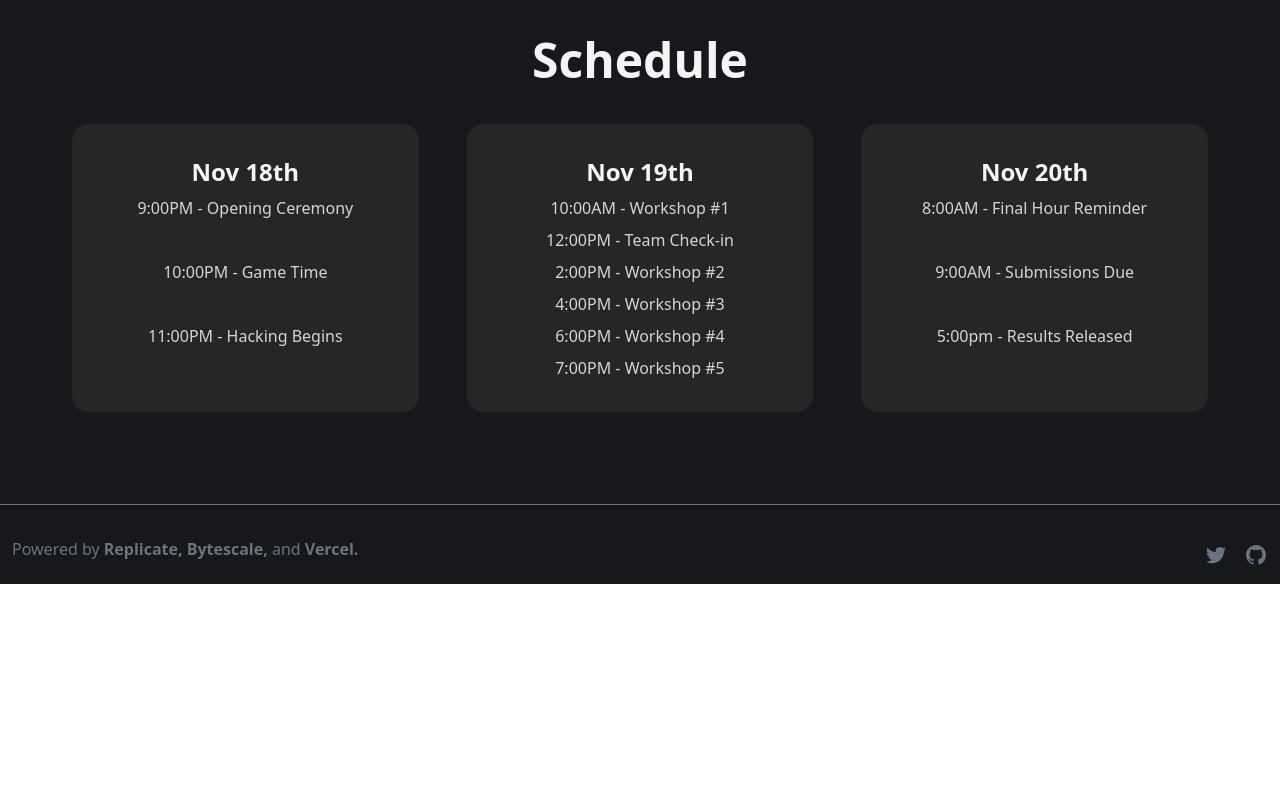
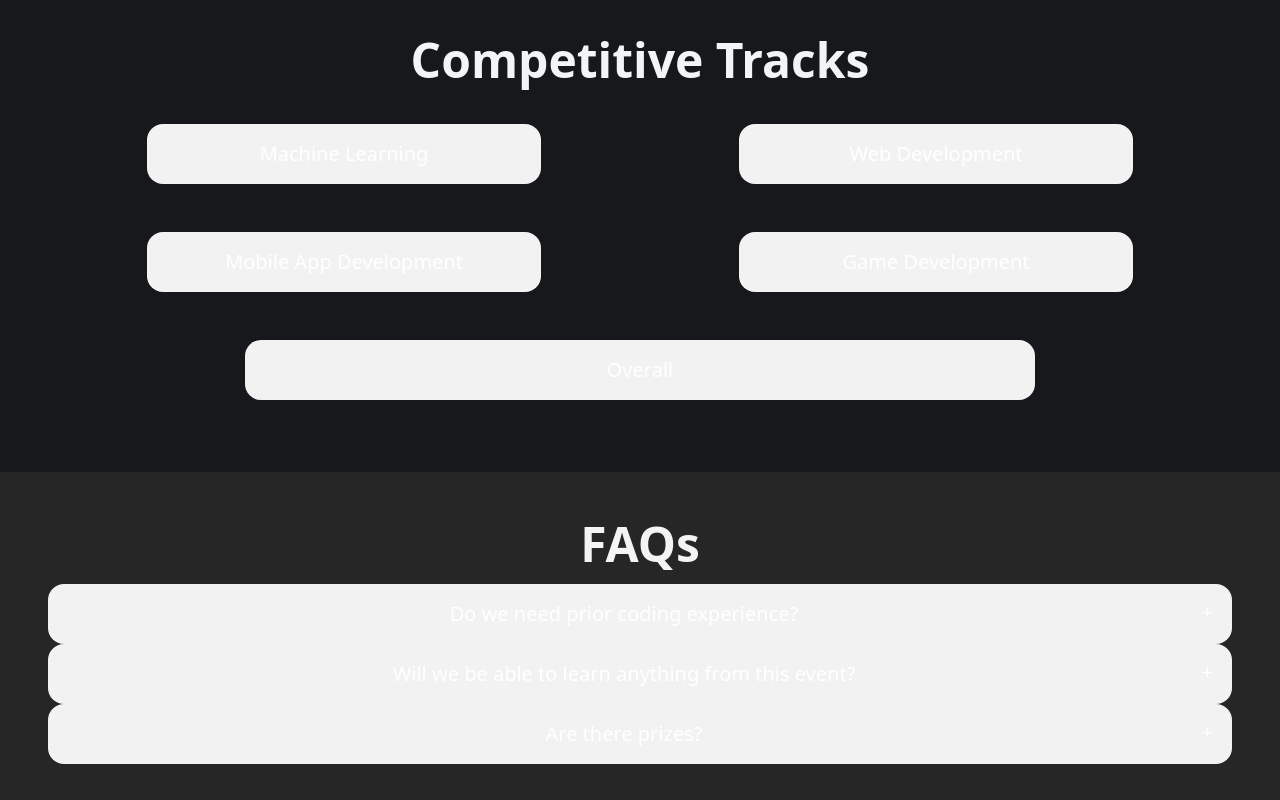
Before and after one commit to acciochris/lec-hacks, a Next.js app: page / in a window 1280 px wide. Shown: the part 1260-2060 px from the top of the page. Before the commit the page ends 1844 px from the top, so only its background shows below. Built offline with nearby package versions, Linux system fonts and the light colour scheme.

Commit message:
Add FAQs and tracks

```diff
--- a/app/page.tsx
+++ b/app/page.tsx
@@ -1,8 +1,10 @@
+import Faqs from "../components/Faqs";
 import Footer from "../components/Footer";
 import Header from "../components/Header";
 import Intro from "../components/Intro";
 import Overview from "../components/Overview";
 import Schedule from "../components/Schedule";
+import Tracks from "../components/Tracks";
 
 export default function HomePage() {
   return (
@@ -15,6 +17,8 @@ export default function HomePage() {
       </div>
       <div className="flex flex-1 w-full flex-col items-center justify-center text-center">
         <Overview />
+        <Tracks />
+        <Faqs />
         <Schedule />
       </div>
       <Footer />
--- /dev/null
+++ b/components/Faqs.tsx
@@ -0,0 +1,34 @@
+const Faq = ({ question, answer }: { question: string, answer: string }) => (
+  <div className="collapse collapse-plus bg-base-200">
+    <input type="radio" name="faqs"/>
+    <div className="collapse-title text-xl font-medium">
+      {question}
+    </div>
+    <div className="collapse-content">
+      <p>{answer}</p>
+    </div>
+  </div>
+);
+
+const Faqs = () => (
+  <div className="bg-neutral-800 w-full p-12">
+    <h2 className="mx-auto max-w-4xl mb-4 font-display text-4xl font-bold tracking-normal text-gray-100 sm:text-5xl">
+      FAQs
+    </h2>
+    <Faq
+      question="Do we need prior coding experience?"
+      answer="No! This event is open to all students, from experienced to complete rookie. The main objective is to learn."
+    />
+    <Faq
+      question="Will we be able to learn anything from this event?"
+      answer="Yes, LEC has Faqaborated with several clubs on campus to offer hackathon participants several workshops relating to the tracks."
+
+    />
+    <Faq
+      question="Are there prizes?"
+      answer="Yes, our sponsors have graciously agreed to offer a variety of licenses and other rewards as prizes for our hackathon."
+    />
+  </div>
+);
+
+export default Faqs;
--- /dev/null
+++ b/components/Tracks.tsx
@@ -0,0 +1,70 @@
+'use client';
+
+import { useState } from "react";
+
+function Track({ title, content, fullspan }: { title: string, content: string, fullspan?: boolean }) {
+  const [collapsed, setCollapsed] = useState(true);
+  const collapsedClassName = collapsed ? "collapse-close" : "collapse-open";
+  const fullspanClassName = (fullspan || false) ? " col-span-full" : "";
+  return (
+    <div
+      className={`collapse bg-base-200 h-min my-6 w-4/5 md:w-2/3 ${collapsedClassName}` + fullspanClassName}
+      onMouseEnter={() => setCollapsed(false)}
+      onMouseLeave={() => setCollapsed(true)}
+    >
+      <input type="checkbox" />
+      <div className="collapse-title text-xl font-medium pl-12">
+        {title}
+      </div>
+      <div className="collapse-content">
+        <p>{content}</p>
+      </div>
+    </div>
+  );
+}
+
+const Tracks = () => (
+  <div className="w-full p-12 justify-items-center">
+    <h2 className="mx-auto max-w-4xl mb-4 font-display text-4xl font-bold tracking-normal text-gray-100 sm:text-5xl">
+      Competitive Tracks
+    </h2>
+    <div className="grid md:grid-cols-2 grid-cols-1 justify-items-center">
+      <Track
+        title="Machine Learning"
+        content="Projects submitted to this track must have at least one machine
+        learning or artificial intelligence component or application in
+        the final product. Be prepared to explain your machine learning
+        components and how you implemented the to our judges in your
+        demo video."
+      />
+      <Track
+        title="Web Development"
+        content="Projects submitted to this track must be based on the web. Feel
+        free to host your own web apps and be prepared to submit a demo
+        of your projects to our judges!"
+      />
+      <Track
+        title="Mobile App Development"
+        content="Projects submitted to this track must be based on a mobile
+        operating system. Be prepared to show the judges a demo of your
+        projects project in action."
+      />
+      <Track
+        title="Game Development"
+        content="Develop a game in any game engine of your choosing. Be sure to
+        create a demo video of your game in action and/or submit a
+        playable version of your game."
+      />
+      <Track
+        title="Overall"
+        content="No restrictions! Submit any project you create, you have full
+      creative freedom to develop anything of your choosing. Besides being
+      school appropriate, the only requirement is to be related to the
+      theme."
+        fullspan
+      />
+    </div>
+  </div>
+);
+
+export default Tracks;
```
